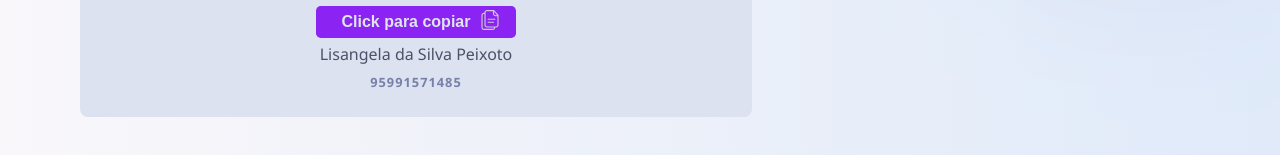
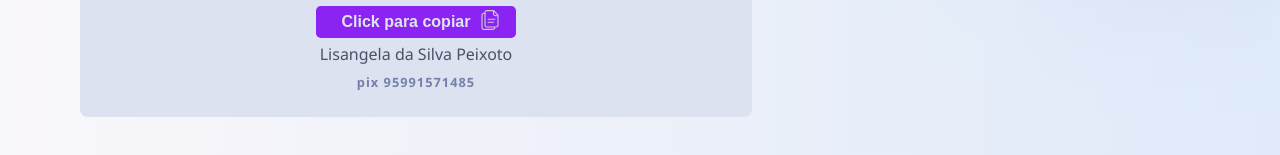
Before and after one commit to kanellson/lisangela, a Next.js app: page / in a window 1280 px wide. Shown: the part 362-517 px from the top of the page. Built offline with nearby package versions, Linux system fonts and the light colour scheme.

Commit message:
Update Code.tsx
add pix

```diff
--- a/src/components/Code/Code.tsx
+++ b/src/components/Code/Code.tsx
@@ -45,7 +45,7 @@ export default function Code() {
         </div>
       </button>
       <strong>{NAME}</strong>
-      <pre className="text-slate-400">{CODE}</pre>
+      <pre className="text-slate-400">pix {CODE}</pre>
     </div>
   );
 }
```
